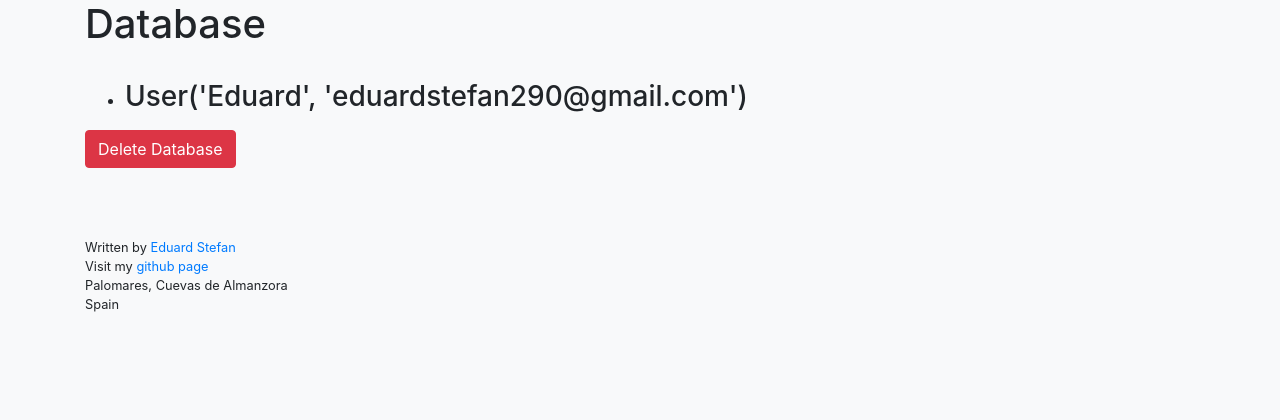
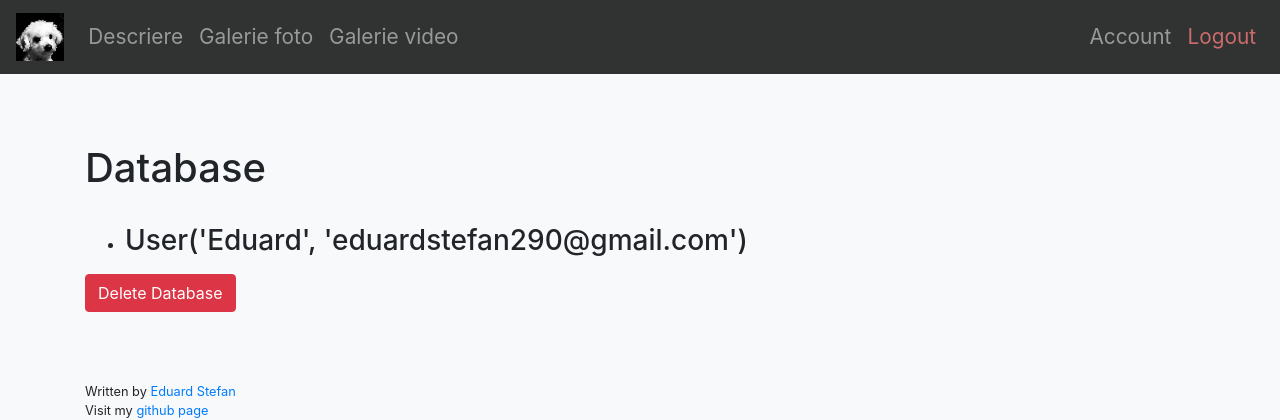
Before and after one commit to edustef/ab1may, a Flask app: page /data in a window 1280 px wide. Shown: the top 420 px of the page. Run offline with Flask 2, Linux system fonts and the light colour scheme; a user stored in the database is signed in; data comes from the database, SQL or seed files in the repository; some libraries are stand-ins or nearby versions.

Commit message:
moved navbar to layout

```diff
--- a/application/templates/layout.html
+++ b/application/templates/layout.html
@@ -11,6 +11,60 @@
     </head>
     <body data-spy="scroll" data-target=".navbar" data-offset="80" class="bg-light">
         {% block header %}{% endblock%}
+        <!--NAVBAR-->
+        <nav id="home" class="navbar navbar-expand-sm bg-dark navbar-dark sticky-top" style="margin-bottom: 70px;">
+            <a class="navbar-brand" href="#slide"><img src="static/images/logo.jpeg"></a>
+            <button class="navbar-toggler" type="button" data-toggle="collapse" data-target="#collapsibleNavbar">
+                <span class="navbar-toggler-icon"></span>
+            </button>
+            <div class="collapse navbar-collapse" id="collapsibleNavbar">
+                {% if request.path == '/index' or request.path == '/'%}
+                    <ul class="navbar-nav">
+                        <li class="nav-item">
+                            <a class="nav-link" href="#description">Descriere</a>
+                        </li>
+                        <li class="nav-item">
+                            <a class="nav-link" href="#gallery">Galerie foto</a>
+                        </li>
+                        <li class="nav-item">
+                            <a class="nav-link" href="#gallvideo">Galerie video</a>
+                        </li>
+                    </ul>
+                {% else %}
+                    <ul class="navbar-nav">
+                        <li class="nav-item">
+                            <a class="nav-link" href="{{url_for('index')}}#description">Descriere</a>
+                        </li>
+                        <li class="nav-item">
+                            <a class="nav-link" href="{{url_for('index')}}#gallery">Galerie foto</a>
+                        </li>
+                        <li class="nav-item">
+                            <a class="nav-link" href="{{url_for('index')}}#gallvideo">Galerie video</a>
+                        </li>
+                    </ul>
+                {% endif %}
+                {% if current_user.is_authenticated %}
+                    <ul class="navbar-nav ml-auto">
+                        <li class="nav-item">
+                            <a class="nav-link" href="{{url_for('account')}}">Account</a>
+                        </li>
+                        <li class="nav-item">
+                            <a class="nav-link" id="logout" href="{{url_for('logout')}}">Logout</a>
+                        </li>
+                    </ul>
+                {% else %}
+                    <ul class="navbar-nav ml-auto">
+                        <li class="nav-item">
+                            <a class="nav-link" href="/register">Register</a>
+                        </li>
+                        <li class="nav-item">
+                            <a class="nav-link" href="/login">Login</a>
+                        </li>
+                    </ul>
+                {% endif %}
+            </div>
+        </nav>
+        <!--END NAVBAR-->
         <!-- Messages -->
         <div class="container ">
           {% with messages = get_flashed_messages(with_categories=true) %}
```
